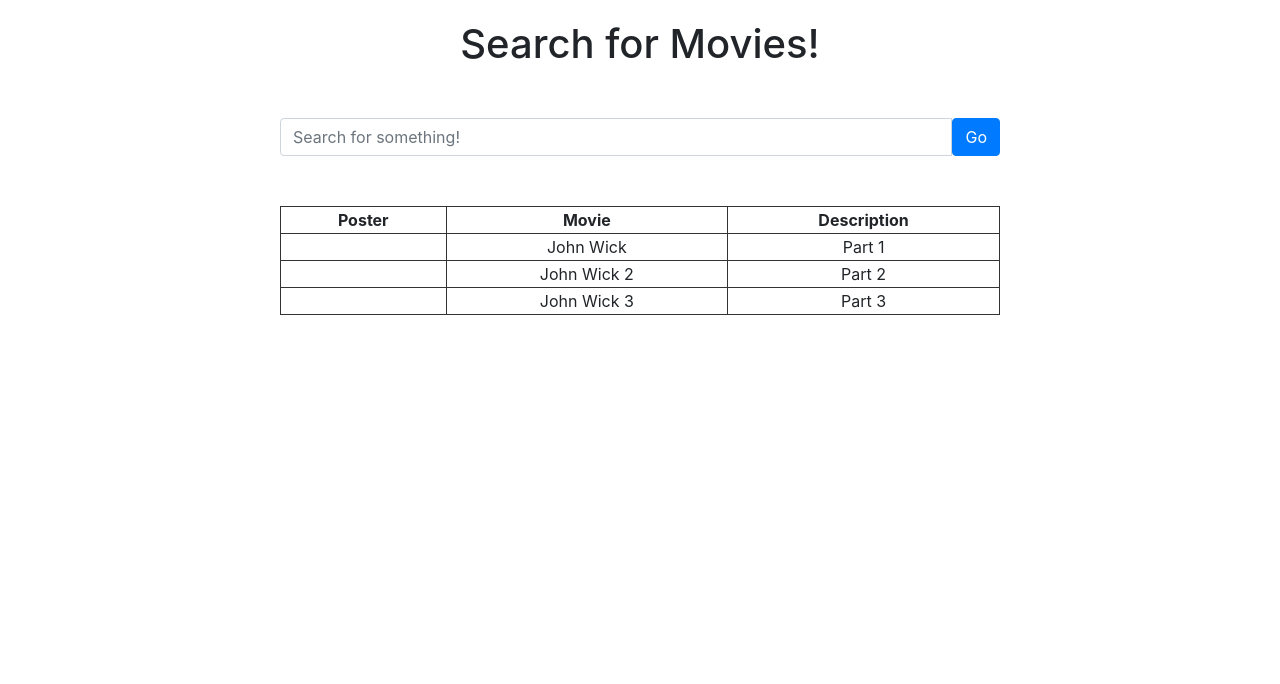
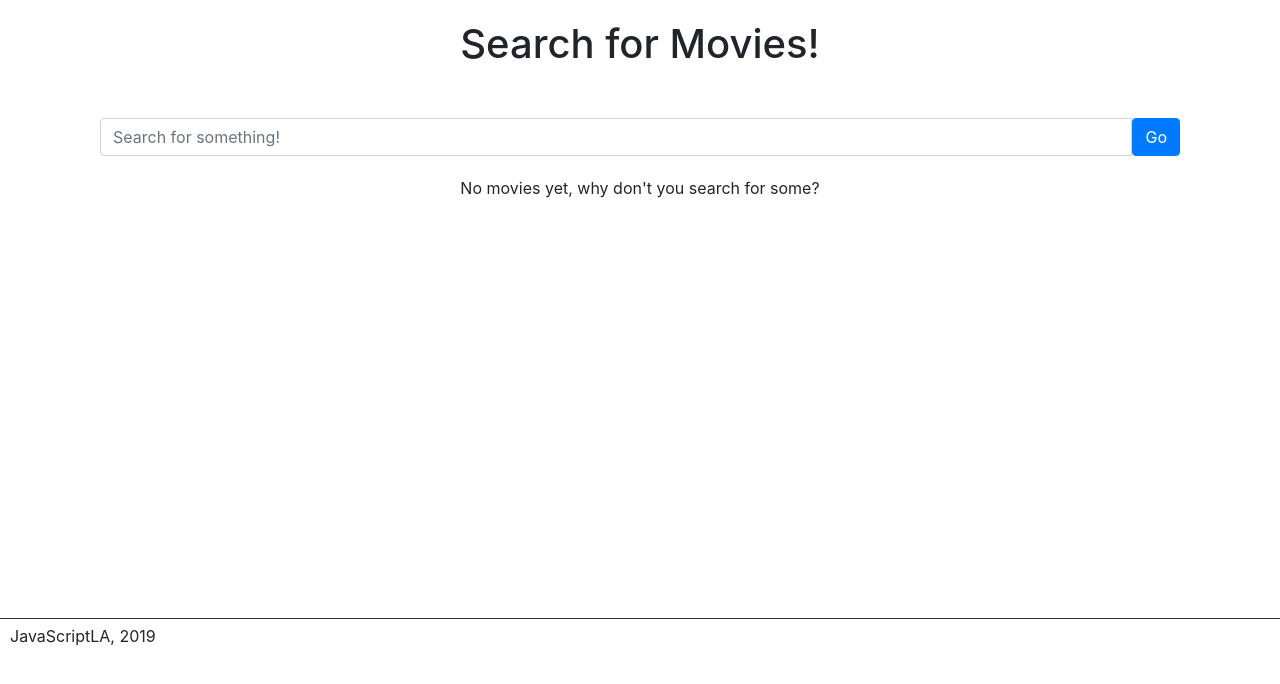
Before and after one commit to vijayxtreme/movieSearchAngular, an Angular app: page / in a window 1280 px wide. Shown: the top 684 px of the page. Built offline with nearby package versions, Linux system fonts and the light colour scheme.

Commit message:
Update service to handle http

```diff
--- a/src/app/app.component.css
+++ b/src/app/app.component.css
@@ -4,7 +4,15 @@
 app-search {
     margin-top:50px;
     display: block;
-    max-width: 720px;
+    max-width: 1080px;
     margin-left: auto;
     margin-right: auto;
+    min-height: 480px;
 }
+
+footer {
+    margin-top:20px;
+    padding-top: 5px;
+    border-top: 1px solid #333;
+    padding-left: 10px;
+}
--- a/src/app/app.component.html
+++ b/src/app/app.component.html
@@ -3,5 +3,7 @@
     <h1>Search for Movies!</h1>
   </div>
   <app-search></app-search>
-  <app-movie-listings></app-movie-listings>
 </div>
+<footer>
+    <p>JavaScriptLA, 2019</p>
+</footer>
--- a/src/app/app.module.ts
+++ b/src/app/app.module.ts
@@ -1,5 +1,6 @@
 import { BrowserModule } from '@angular/platform-browser';
 import { NgModule } from '@angular/core';
+import { HttpClientModule } from '@angular/common/http';
 
 import { AppComponent } from './app.component';
 import { MovieListingsComponent } from './movie-listings/movie-listings.component';
@@ -14,7 +15,8 @@
     SearchComponent
   ],
   imports: [
-    BrowserModule
+    BrowserModule,
+    HttpClientModule
   ],
   providers: [],
   bootstrap: [AppComponent]
--- a/src/app/fakeMovies.ts
+++ b/src/app/fakeMovies.ts
@@ -1,7 +1,7 @@
 import { Movie } from './movie';
 
 export const MOVIES: Movie[] = [
-    {poster: "", name: "John Wick", description: "Part 1"},
-    {poster: "", name: "John Wick 2", description: "Part 2"},
-    {poster: "", name: "John Wick 3", description: "Part 3"},
+    {poster: "", name: "John Wick", description: "Part 1", imdb_url: ""},
+    {poster: "", name: "John Wick 2", description: "Part 2", imdb_url: ""},
+    {poster: "", name: "John Wick 3", description: "Part 3", imdb_url: ""},
 ];
--- a/src/app/movie-listing/movie-listing.component.html
+++ b/src/app/movie-listing/movie-listing.component.html
@@ -1,3 +1,3 @@
-<td>{{ movie.poster }}</td>
+<td><a href="https://www.imdb.com/title/{{ movie.imdb_url }}" target="_blank"><img src="{{ movie.poster }}" /></a></td>
 <td>{{ movie.name }}</td>
-<td>{{ movie.description }}</td>
+<td>{{ movie.year }}</td>
--- a/src/app/movie-listings/movie-listings.component.css
+++ b/src/app/movie-listings/movie-listings.component.css
@@ -1,6 +1,6 @@
 table {
     margin-top: 50px;
-    max-width: 720px;
+    width: 100%;
     margin-left: auto;
     margin-right: auto;
     width: 100%;
--- a/src/app/movie-listings/movie-listings.component.html
+++ b/src/app/movie-listings/movie-listings.component.html
@@ -3,7 +3,7 @@
         <thead>
             <th>Poster</th>
             <th>Movie</th>
-            <th>Description</th>
+            <th>Year</th>
         </thead>
         <tbody>
             <!-- [movie] is a property we pass to child element, app-movie-listing -->
--- a/src/app/movie-listings/movie-listings.component.ts
+++ b/src/app/movie-listings/movie-listings.component.ts
@@ -1,6 +1,6 @@
 import { Component, OnInit, Input } from '@angular/core';
 //import { MOVIES } from '../fakeMovies'; //move this out and use a service
-import { SearchMoviesService } from '../search-movies.service';
+
 
 
 @Component({
@@ -9,13 +9,12 @@
   styleUrls: ['./movie-listings.component.css']
 })
 export class MovieListingsComponent implements OnInit {
- // @Input() movies;
-  movies;
+  @Input() movies;
+  //movies;
 
-  constructor(private movieService: SearchMoviesService) { }
+  constructor() { }
 
   ngOnInit() {
-    this.movieService.getMovies()
-      .subscribe(movies => this.movies = movies);
+
   }
 }
--- a/src/app/movie.ts
+++ b/src/app/movie.ts
@@ -2,4 +2,5 @@
     poster: string;
     name: string;
     description: string;
+    imdb_url: string;
 }
--- a/src/app/search-movies.service.ts
+++ b/src/app/search-movies.service.ts
@@ -1,7 +1,9 @@
 import { Injectable } from '@angular/core';
 import { Observable, of } from 'rxjs';
 import { MOVIES } from './fakeMovies';
+import { Movie } from './Movie';
 
+import { HttpClient, HttpHeaders } from '@angular/common/http';
 
 @Injectable({
   providedIn: 'root'
@@ -9,10 +11,15 @@
 
 export class SearchMoviesService {
 
-  constructor() { }
+
+  constructor(private http: HttpClient) { }
 
   getMovies(): Observable<any[]>{
     //do some API calls
     return of (MOVIES);
   }
+  getMovieByTerm(term: string): Observable<any[]> {
+    let url=`http://www.omdbapi.com/?s=${term}&r=json&apikey=e93bd1`
+    return this.http.get<Movie[]>(url)
+  }
 }
--- a/src/app/search/search.component.html
+++ b/src/app/search/search.component.html
@@ -8,3 +8,4 @@
 <div style="margin-top:20px;" *ngIf="searchTerm">
     You searched for: {{ searchTerm }}
 </div>
+<app-movie-listings [movies]="foundMovies"></app-movie-listings>
--- a/src/app/search/search.component.ts
+++ b/src/app/search/search.component.ts
@@ -1,4 +1,5 @@
 import { Component, OnInit } from '@angular/core';
+import { SearchMoviesService } from '../search-movies.service';
 
 @Component({
   selector: 'app-search',
@@ -8,8 +9,9 @@
 export class SearchComponent implements OnInit {
  // values = '';
   searchTerm = '';
+  foundMovies;
 
-  constructor() { }
+  constructor(private movieService: SearchMoviesService) { }
 
   ngOnInit() {
   }
@@ -22,7 +24,14 @@
   handle(value: string) {
     this.searchTerm = value
     console.log("Searching")
-
+    this.movieService.getMovieByTerm(this.searchTerm)
+     .subscribe(movies => {
+      console.log(movies);
+      let foundMovies = movies.Search.map(item => {
+        return { poster: item.Poster, name: item.Title, year: item.Year, imdb_url: item.imdbID }
+      })
+      this.foundMovies = foundMovies;
+     });
   }
 
 }
```
